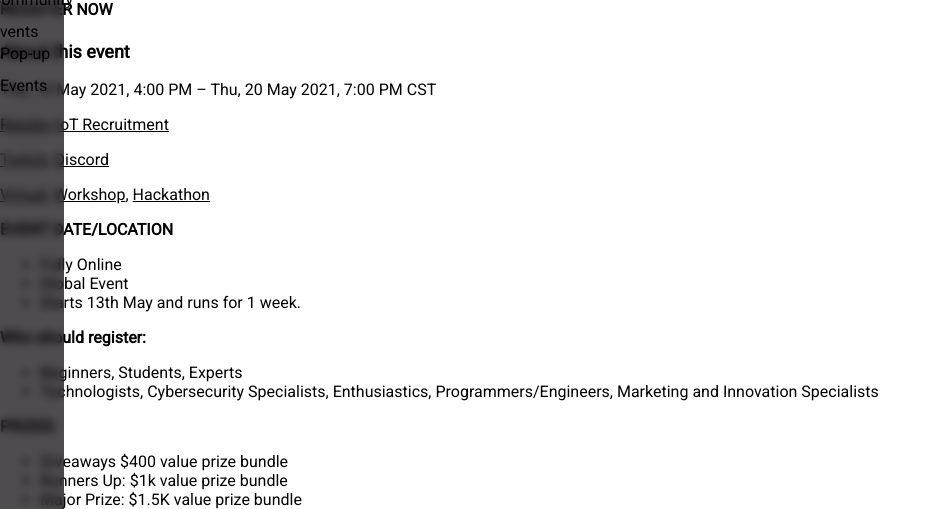
After one commit to teddzyb/event-pin, a PHP site: page /event.php in a window 1280 px wide. The commit adds this page. Shown: the part 325-834 px from the top of the page, without its empty margins (0-941 px from the left). Run offline with PHP 8.4, Linux system fonts and the light colour scheme; some libraries are stand-ins or nearby versions.

Commit message:
Add files via upload

```diff
--- /dev/null
+++ b/event.php
@@ -0,0 +1,104 @@
+<!DOCTYPE html>
+<html lang="en">
+<head>
+    <link rel="stylesheet" href="assets/event.css">
+    <script src="assets/event.js"></script>
+    <title>Event Pin – Event</title>
+
+    <!-- enter code above included in head -->
+    <?php include 'nav.php'; ?>
+
+    <!-- enter code below included in body -->
+    <div class="eventheader">
+        <?php
+            $headerpath = "assets/images/header.png";
+            echo "<img src=" . $headerpath . ">";
+        ?>
+    </div>
+
+    <div class="options">
+        <div class="register">
+            <h4>REGISTER NOW</h4>
+        </div>
+        <div class="more">
+            <span class="iconify" data-inline="false" data-icon="carbon:overflow-menu-vertical" style="font-size: 22px;"></span>
+        </div>
+    </div>
+
+    <div class="content">
+
+        <div class="left-content">
+            <div class="about-head">
+                <h3>About this event</h3>
+            </div>
+            <div class="about-details">
+                <div class="details-box">
+                    <div class="row-1">
+                        <div class="date">
+                            <span class="iconify" data-inline="false" data-icon="bi:calendar-week-fill" style="font-size: 20px;"></span>
+                            <?php
+                                $eventdate = "Thu, 13 May 2021, 4:00 PM – Thu, 20 May 2021, 7:00 PM CST"; //
+                                echo "<p>" . $eventdate . "</p>";
+                            ?>
+                        </div>
+                        <div class="host">
+                            <span class="iconify" data-inline="false" data-icon="clarity:group-solid" style="font-size: 26px;"></span>
+                            <?php
+                                $eventhost = "<u>Reesby IoT Recruitment</u>";
+                                echo "<p>" . $eventhost . "</p>";
+                            ?>
+                        </div>
+                    </div>
+                    <div class="row-2">
+                        <div class="location">
+                            <span class="iconify" data-inline="false" data-icon="fluent:location-24-filled" style="font-size: 24px;"></span>
+                            <?php
+                                $eventlocation = "<u>Twitch</u>, <u>Discord</u>";
+                                echo "<p>" . $eventlocation . "</p>";
+                            ?>
+                        </div>
+                        <div class="tags">
+                            <span class="iconify" data-inline="false" data-icon="bi:pin-angle-fill" style="font-size: 22px;"></span>
+                            <?php
+                                $eventtags = "<u>Virtual</u>, <u>Workshop</u>, <u>Hackathon</u>";
+                                echo "<p>" . $eventtags . "</p>";
+                            ?>
+                        </div>
+                    </div>
+                </div>
+            </div>
+            <div class="main-content">
+
+            </div>
+        </div>
+
+        <div class="right-content">
+            <div class="pinned" id="pinned">
+                <?php
+                    $pinned = "
+                        <b>EVENT DATE/LOCATION</b><br>
+                        <ul>
+                            <li>Fully Online</li>
+                            <li>Global Event</li>
+                            <li>Starts 13th May and runs for 1 week.</li>
+                        </ul>
+                        <b>Who should register:</b><br>
+                        <ul>
+                            <li>Beginners, Students, Experts</li>
+                            <li>Technologists, Cybersecurity Specialists, Enthusiastics, Programmers/Engineers, Marketing and Innovation Specialists</li>
+                        </ul>
+                        <b>PRIZES:</b>
+                        <ul>
+                            <li>Giveaways $400 value prize bundle</li>
+                            <li>Runners Up: $1k value prize bundle</li>
+                            <li>Major Prize: $1.5K value prize bundle</li>
+                        </ul>
+                    ";
+                    echo $pinned;
+                ?>
+            </div>
+        </div>
+    </div>
+
+</body>
+</html>
--- a/nav.php
+++ b/nav.php
@@ -1,34 +1,62 @@
+    <meta charset="UTF-8">
+    <meta http-equiv="X-UA-Compatible" content="IE=edge">
+    <meta name="viewport" content="width=device-width, initial-scale=1.0">
+    <meta property='og:title' content='Event Pin' />
+    <meta property='og:description' content='Your #1 event discovery and management website!' />
+    <meta property='og:image' content='assets/images/eventpin.png' />
+    <link rel='icon' href='assets/favicon.ico'>
+    <link rel="stylesheet" href="assets/global.css">
     <link rel="stylesheet" href="assets/nav.css">
+    <script src="assets/global.js"></script>
     <script src="https://code.iconify.design/1/1.0.6/iconify.min.js"></script>
-    <script src="assets/nav.js"></script>
-    <title>Nav</title>
 </head>
 <body>
 
     <div id="top">
-        <div id="topleft">
-            <img src="assets/logo.png">
+        <div id="topleft" onclick="redirect('index.php')">
+            <img src="assets/images/logo.png">
             <h2>EVENT PIN</h2>
         </div>
         <div id="topright">
-            <h3>HOME</h3>
+            <h3><a href="index.php">HOME</a></h3>
             <h3>EVENTS</h3>
             <h3>TICKETS</h3>
             <div id="profile">
-                <img src="assets/profile.jpeg">
+                <img src="assets/images/profile.jpeg">
                 <span class="iconify" data-inline="false" data-icon="akar-icons:chevron-down" style="font-size: 16px;" color="white"></span>
             </div>
         </div>
     </div>
 
     <div id="left">
+    <div class="tooltip">
+        <span class="tooltiptext">Corporate Events</span>
         <span id="corporate" class="iconify" data-inline="false" data-icon="bx:bxs-building-house"></span>
+        </div>
+        <div class="tooltip">
+        <span class="tooltiptext">Social Events</span>
         <span id="social" class="iconify" data-inline="false" data-icon="mdi:party-popper"></span>
+        </div>
+        <div class="tooltip">
+        <span class="tooltiptext">Virtual Events</span>
         <span id="virtual" class="iconify" data-inline="false" data-icon="fluent:device-meeting-room-remote-28-filled"></span>
+        </div>
+        <div class="tooltip">
+        <span class="tooltiptext">Fundraising Events</span>
         <span id="fundraising" class="iconify" data-inline="false" data-icon="ri:funds-fill"></span>
+        </div>
+        <div class="tooltip">
+        <span class="tooltiptext">Festivals</span>
         <span id="festivals" class="iconify" data-inline="false" data-icon="heroicons-solid:music-note"></span>
+        </div>
+        <div class="tooltip">
+        <span class="tooltiptext">Community Events</span>
         <span id="community" class="iconify" data-inline="false" data-icon="fluent:people-community-20-filled"></span>
+        </div>
+        <div class="tooltip">
+        <span class="tooltiptext">Pop-up Events</span>
         <span id="popup" class="iconify" data-inline="false" data-icon="bx:bxs-time-five"></span>
+        </div>
     </div>
 
 </body>
```
Also changed, not shown: index.php (+98 -4 lines).
